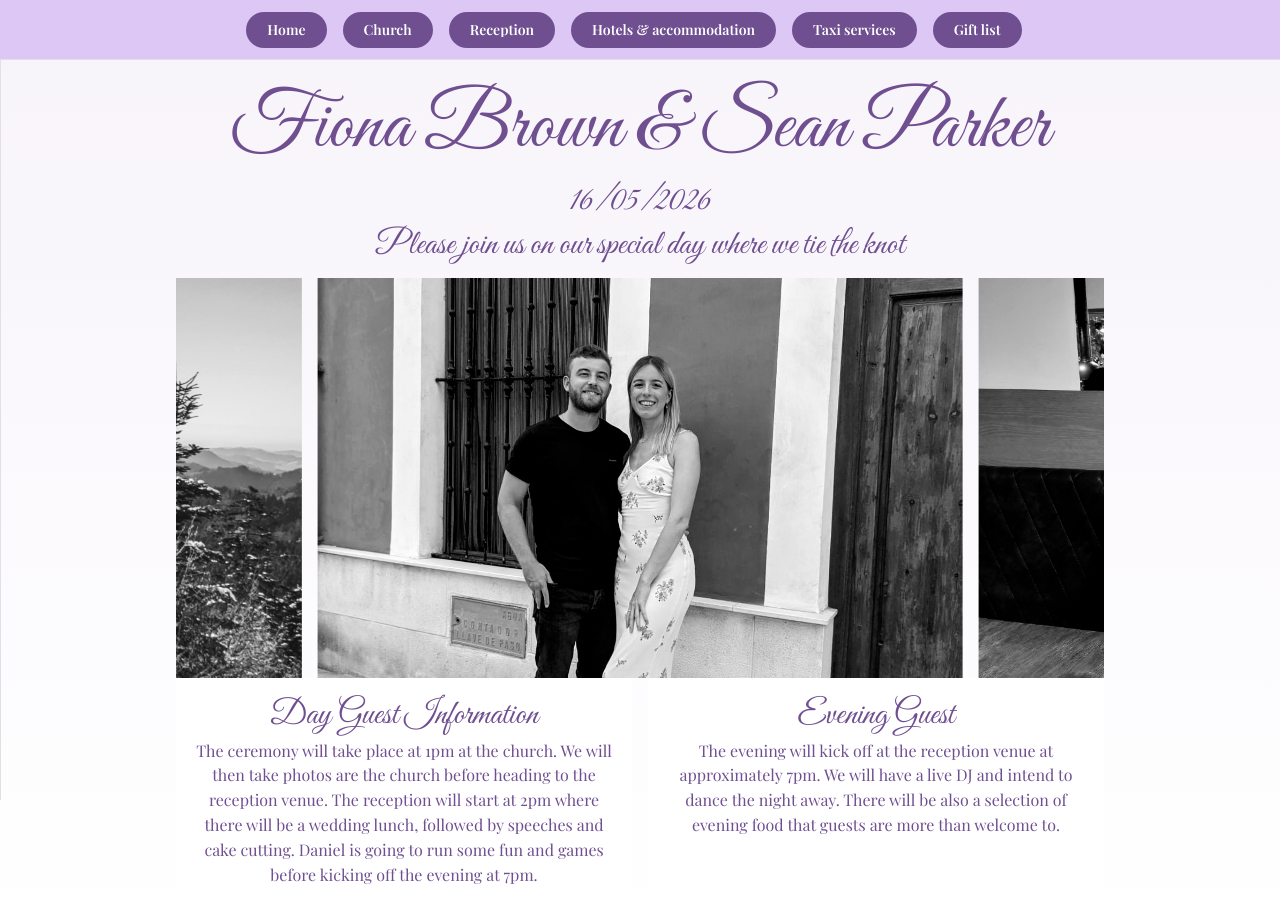
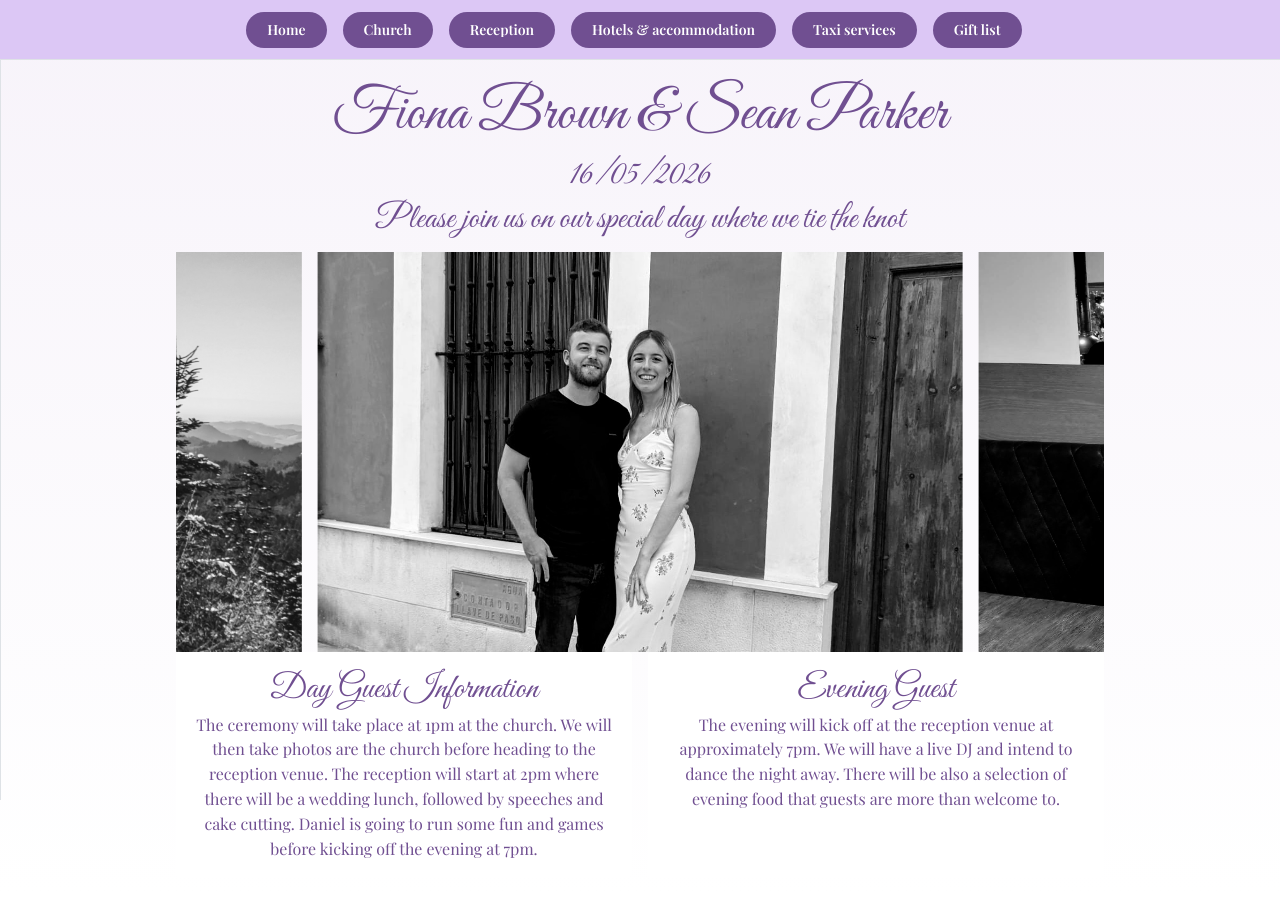
Before and after one commit to sparker0664/Wedding-App, a React (Vite) app: page /home in a window 1280 px wide. After the commit the page ends 893 px from the top, so only its background shows below. Built offline with nearby package versions, Linux system fonts and the light colour scheme.

Commit message:
Revert "added title and subtite"
This reverts commit aa076a310acf2715fd64f674400a051e5caff12e.

```diff
--- a/src/features/church/church.module.css
+++ b/src/features/church/church.module.css
@@ -2,5 +2,4 @@
     font-family: var(--mantine-font-family);
     color: var(--mantine-primary-color-8);
     font-weight: bold;
-;
 }
--- a/src/features/home/index.tsx
+++ b/src/features/home/index.tsx
@@ -1,5 +1,5 @@
 import classes from "../../global.module.css";
-import { Container, Title, Image, SimpleGrid, Card, Text, em } from "@mantine/core";
+import { Container, Title, Image, rem, SimpleGrid, Card, Text, em } from "@mantine/core";
 import { Carousel } from "@mantine/carousel";
 import Autoplay from "embla-carousel-autoplay";
 import { useRef } from "react";
@@ -19,13 +19,13 @@ export default function HomePage() {
 
   return (
     <Container>
-      <Title className={classes.title}>
+      <Title className={classes.title} size={rem(60)}>
         Fiona Brown & Sean Parker
       </Title>
-      <Title className={classes.subTitle}>
+      <Title className={classes.title}>
         16/05/2026
       </Title>
-      <Title className={classes.subTitle} >
+      <Title className={classes.title} >
         Please join us on our special day where we tie the knot
       </Title>
       <Carousel
@@ -43,7 +43,7 @@ export default function HomePage() {
       <SimpleGrid
       cols={{ base: 1, sm: 2, lg: 2 }}>
         <Card>
-          <Title className={classes.subTitle}>Day Guest Information</Title>
+          <Title className={classes.title}>Day Guest Information</Title>
           <Text className={classes.paragraph}>
             The ceremony will take place at 1pm at the church. We will then take photos are the church
             before heading to the reception venue. The reception will start at 2pm where there will be a wedding lunch,
@@ -51,7 +51,7 @@ export default function HomePage() {
           </Text>
         </Card>
         <Card>
-          <Title className={classes.subTitle}>Evening Guest</Title>
+          <Title className={classes.title}>Evening Guest</Title>
           <Text className={classes.paragraph}>
             The evening will kick off at the reception venue at
             approximately 7pm. We will have a live DJ and intend to dance the
--- a/src/global.module.css
+++ b/src/global.module.css
@@ -1,10 +1,4 @@
 .title {
-    font-family: var(--mantine-font-family-headings);
-    color: var(--mantine-primary-color-8);
-    font-size: 5rem;
-}
-
-.subTitle {
     font-family: var(--mantine-font-family-headings);
     color: var(--mantine-primary-color-8);
 }
```
